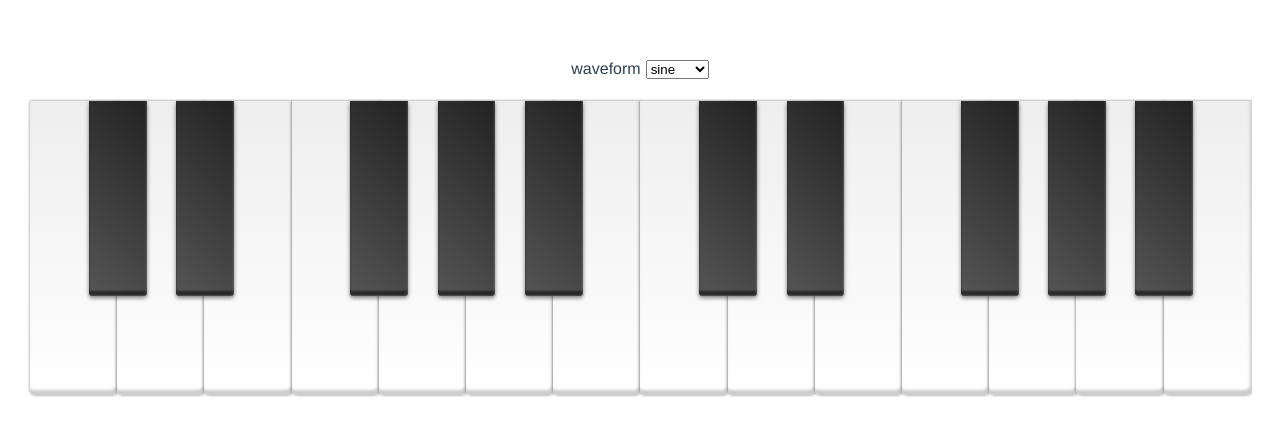
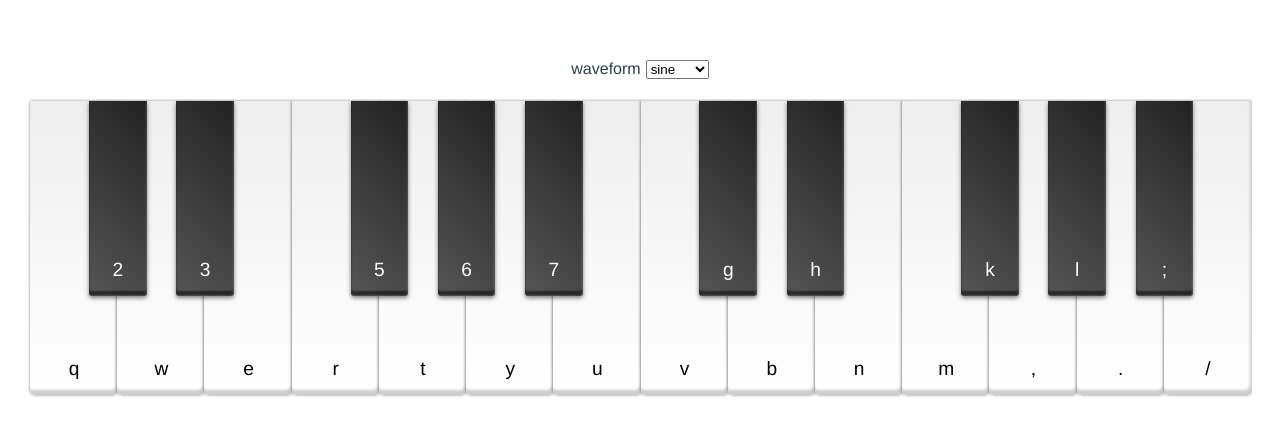
Before and after one commit to romancow/tone-synth, a Vue app: page / in a window 1280 px wide. Shown: the top 436 px of the page. Built offline with nearby package versions, Linux system fonts and the light colour scheme.

Commit message:
add shortcuts on keys

```diff
--- a/src/components/vue-piano-keyboard.vue
+++ b/src/components/vue-piano-keyboard.vue
@@ -158,6 +158,7 @@ export default class VuePianoKeyboard extends Vue {
 			:class='getKeyClass(key)',
 			:style='getKeyStyle(key)',
 			:data-note='key.note',
+			:data-shortcut='key.shortcut',
 			@mousedown.left='down(key)',
 			@mouseup.left='up(key)',
 			@mouseover='$event.buttons & 1 && down(key)',
@@ -165,7 +166,8 @@ export default class VuePianoKeyboard extends Vue {
 			@touchstart.prevent='down(key)',
 			@touchend.prevent='up(key)',
 			@touchover='down(key)',
-			@touchleave='up(key)'
+			@touchleave='up(key)',
+			v-text='key.shortcut'
 		)
 
 </template>
@@ -179,12 +181,18 @@ export default class VuePianoKeyboard extends Vue {
 		position: relative
 		justify-content: start
 		overflow: hidden
+		user-select: none
 
 		.v-piano-keyboard-key
 			box-sizing: border-box
 			position: relative
+			display: flex
+			align-items: flex-end
+			justify-content: center
 			cursor: pointer
 			margin-top: 2px
+			padding: 15px
+			font-size: larger
 
 		.v-piano-keyboard-key:first-child
 			margin-left: 2px !important
@@ -195,10 +203,12 @@ export default class VuePianoKeyboard extends Vue {
 			z-index: 1
 			border-radius: 0 0 5px 5px
 			box-shadow: inset 0 0 0 hsla(0,0%,100%,.8), inset -2px -5px 3px #ccc, 0 0 3px rgba(0,0,0,.5)
+			color: black
 
 			&.v-piano-keyboard-key-pressed
 				background: rgb(30, 183, 235)
 				box-shadow:  2px 0 3px rgba(0, 0, 0, 0.2) inset, -5px -1px 20px rgba(0, 0, 0, 0.2) inset, 0 0 3px rgba(0, 0, 0, 0.5)
+				color: white
 
 
 		.v-piano-keyboard-key-black
@@ -207,10 +217,12 @@ export default class VuePianoKeyboard extends Vue {
 			z-index: 2
 			border-radius: 0 0 3px 3px
 			box-shadow: inset -1px -1px 2px hsla(0,0%,100%,.2), inset 0 -5px 2px rgba(0,0,0,.5), 0 2px 4px rgba(0,0,0,.5)
+			color: white
 
 			&.v-piano-keyboard-key-pressed
 				background: rgb(249, 187, 45)
 				box-shadow: -1px -1px 2px rgba(255, 255, 255, 0.2) inset, 0 -1px 2px rgba(0, 0, 0, 0.2) inset, 0 1px 2px rgba(0, 0, 0, 0.2)
+				color: black
 
 		.v-piano-keyboard-key-placeholder
 			height: 0
```
